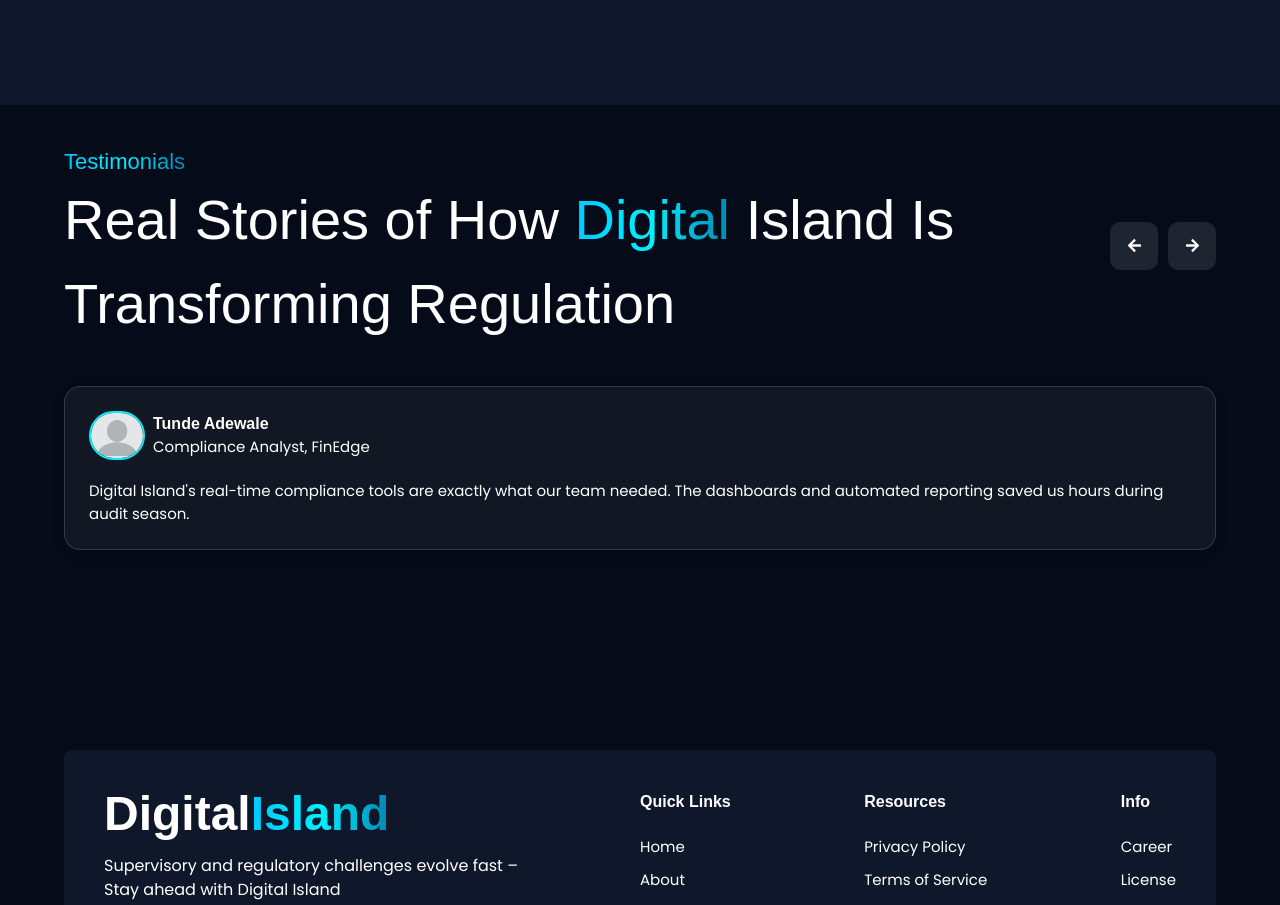
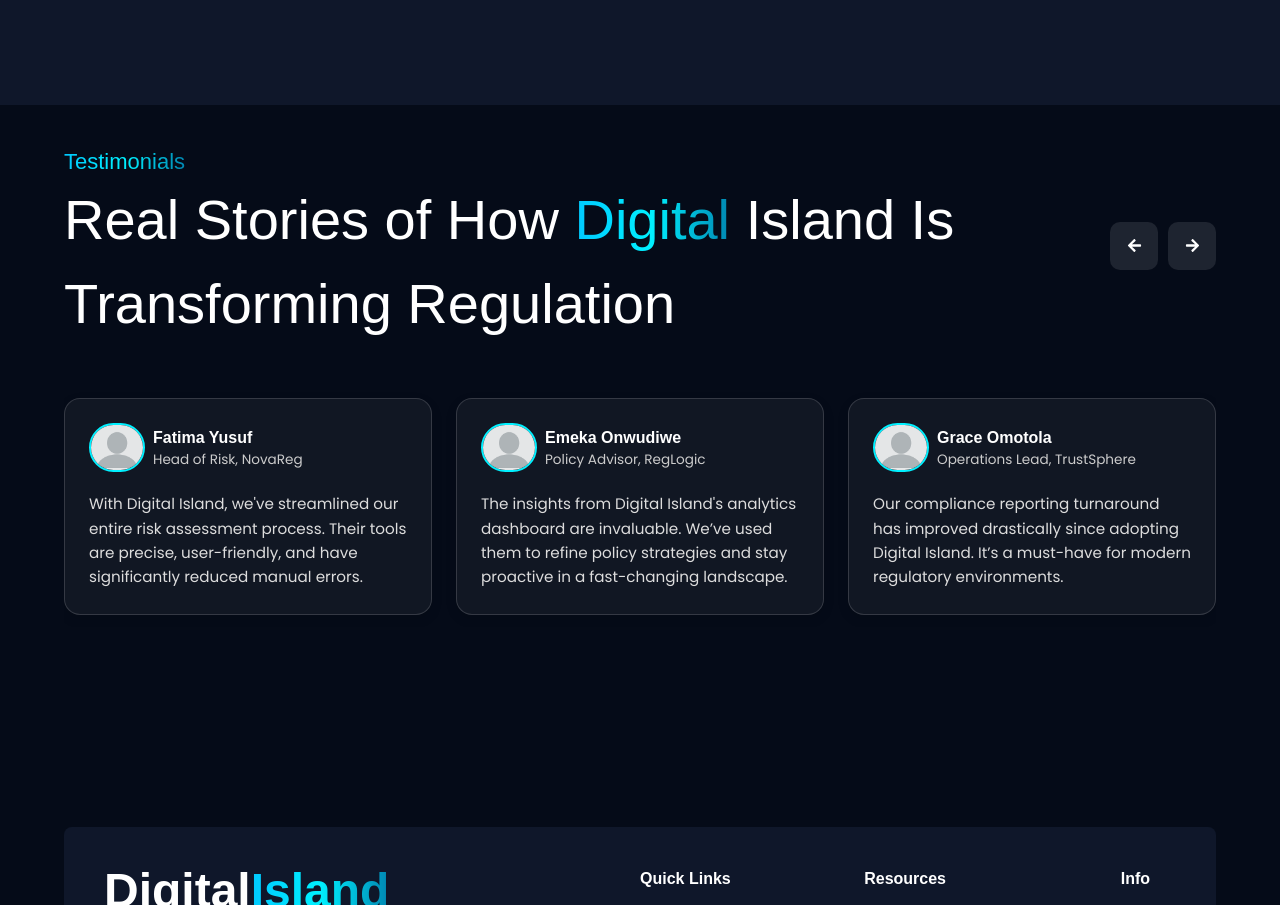
Before and after one commit to Jovicy/digiIsland, a React (Vite) app: page /about in a window 1280 px wide. Shown: the part 2805-3710 px from the top of the page. Built offline with nearby package versions, Linux system fonts and the light colour scheme; a web font is replaced by a local one.

Commit message:
done with the about page

```diff
--- a/src/data/database.js
+++ b/src/data/database.js
@@ -139,3 +139,48 @@
     image: PartnerImg6,
   },
 ];
+
+export const testimonialsCont = [
+  {
+    id: 1,
+    userName: "Tunde Adewale",
+    userTitle: "Compliance Analyst, FinEdge",
+    userTestimony:
+      "Digital Island's real-time compliance tools are exactly what our team needed. The dashboards and automated reporting saved us hours during audit season.",
+  },
+  {
+    id: 2,
+    userName: "Fatima Yusuf",
+    userTitle: "Head of Risk, NovaReg",
+    userTestimony:
+      "With Digital Island, we've streamlined our entire risk assessment process. Their tools are precise, user-friendly, and have significantly reduced manual errors.",
+  },
+  {
+    id: 3,
+    userName: "Emeka Onwudiwe",
+    userTitle: "Policy Advisor, RegLogic",
+    userTestimony:
+      "The insights from Digital Island's analytics dashboard are invaluable. We’ve used them to refine policy strategies and stay proactive in a fast-changing landscape.",
+  },
+  {
+    id: 4,
+    userName: "Grace Omotola",
+    userTitle: "Operations Lead, TrustSphere",
+    userTestimony:
+      "Our compliance reporting turnaround has improved drastically since adopting Digital Island. It’s a must-have for modern regulatory environments.",
+  },
+  {
+    id: 5,
+    userName: "Ibrahim Hassan",
+    userTitle: "Senior Auditor, SafeBank",
+    userTestimony:
+      "Audit season used to be a nightmare. Now with Digital Island’s automation features, we complete audits in half the time and with fewer discrepancies.",
+  },
+  {
+    id: 6,
+    userName: "Lilian Eze",
+    userTitle: "Legal & Compliance Officer, FinHub Africa",
+    userTestimony:
+      "Digital Island bridges the gap between innovation and compliance. Their support for Web3 and AI integration is years ahead of the curve.",
+  },
+];
--- a/src/pages/AboutPage.jsx
+++ b/src/pages/AboutPage.jsx
@@ -12,11 +12,15 @@
 import { Swiper, SwiperSlide } from "swiper/react";
 import "swiper/css";
 import "swiper/css/autoplay";
-import { Autoplay } from "swiper/modules";
+import { Navigation, Pagination, Autoplay } from "swiper/modules";
+import "swiper/css";
+import "swiper/css/navigation";
+import "swiper/css/pagination";
+
 import { FaArrowRight, FaArrowLeft } from "react-icons/fa";
 
 // Your image data
-import { PartnerImg } from "../data/database";
+import { PartnerImg, testimonialsCont } from "../data/database";
 
 const AboutPage = () => {
   const [ref, inView] = useInView({
@@ -234,11 +238,11 @@
         </div>
       </div>
       {/* Testimonial Section */}
-      <div className="py-10">
+      <article className="py-10">
         <div className="container flex flex-col">
-          <div className="flex items-center justify-between mb-10">
-            {/* Testimonial Title */}
-            <div className="">
+          {/* Header */}
+          <div className="flex flex-col md:flex-row items-start md:items-center justify-between gap-6 mb-10">
+            <div>
               <span className="title-span font-medium text-[20px] md:text-[22px]">
                 Testimonials
               </span>
@@ -247,43 +251,64 @@
                 Island Is Transforming Regulation
               </h1>
             </div>
-            {/* Testimonial Arrow */}
+            {/* Custom Arrows */}
             <div className="flex items-center gap-2.5">
-              <div className="bg-[#ffffff1a] rounded-[10px] flex justify-center items-center w-12 h-12 text-white cursor-pointer">
+              <div className="swiper-prev bg-[#ffffff1a] rounded-[10px] flex justify-center items-center w-12 h-12 text-white cursor-pointer">
                 <FaArrowLeft />
               </div>
-              <div className="bg-[#ffffff1a] rounded-[10px] flex justify-center items-center w-12 h-12 text-white cursor-pointer">
+              <div className="swiper-next bg-[#ffffff1a] rounded-[10px] flex justify-center items-center w-12 h-12 text-white cursor-pointer">
                 <FaArrowRight />
               </div>
             </div>
           </div>
-          {/* testimonial Card */}
-          <div>
-            <div className="bg-white/5 border border-white/15 rounded-2xl p-6 text-white flex flex-col gap-5 flex-[0_0_32%] m-0 shadow-[0_4px_12px_rgba(0,0,0,0.1)]">
+
+          {/* Swiper Carousel */}
+          <Swiper
+            modules={[Navigation, Autoplay]}
+            navigation={{
+              nextEl: ".swiper-next",
+              prevEl: ".swiper-prev",
+            }}
+            autoplay={{ delay: 4000, disableOnInteraction: false }}
+            spaceBetween={24}
+            loop={true}
+            breakpoints={{
+              320: { slidesPerView: 1 },
+              640: { slidesPerView: 1 },
+              768: { slidesPerView: 2 },
+              1024: { slidesPerView: 3 },
+            }}
+            className="w-full"
+          >
+            {testimonialsCont.map((testimonial, index) => (
+              <SwiperSlide key={index}>
+                <div className="bg-white/5 border border-white/15 rounded-2xl p-6 text-white flex flex-col gap-5 shadow-[0_4px_12px_rgba(0,0,0,0.1)] h-full">
                   <div className="flex items-center gap-2">
-                <div className="w-14 flex">
+                    <div className="w-14 flex items-center justify-center">
                       <img
                         src={noDp}
-                    alt="Testimonial User Image"
+                        alt="Testimonial User"
                         className="rounded-full border-2 border-glow object-cover"
                       />
                     </div>
-                <div className="">
-                  <h3 className="text-base font-semibold">Tunde Adewale</h3>
-                  <p className="">Compliance Analyst, FinEdge</p>
-                </div>
-              </div>
-              <div className="">
-                <p>
-                  Digital Island's real-time compliance tools are exactly what
-                  our team needed. The dashboards and automated reporting saved
-                  us hours during audit season.
+                    <div>
+                      <h3 className="text-base font-semibold">
+                        {testimonial.userName}
+                      </h3>
+                      <p className="text-[0.85rem] text-[#ccc]">
+                        {testimonial.userTitle}
                       </p>
                     </div>
                   </div>
+                  <p className="text-[0.95rem] leading-[1.6] text-[#ddd]">
+                    {testimonial.userTestimony}
+                  </p>
                 </div>
+              </SwiperSlide>
+            ))}
+          </Swiper>
         </div>
-      </div>
+      </article>
     </section>
   );
 };
```
Lines whose indentation alone changed are shown as unchanged.
